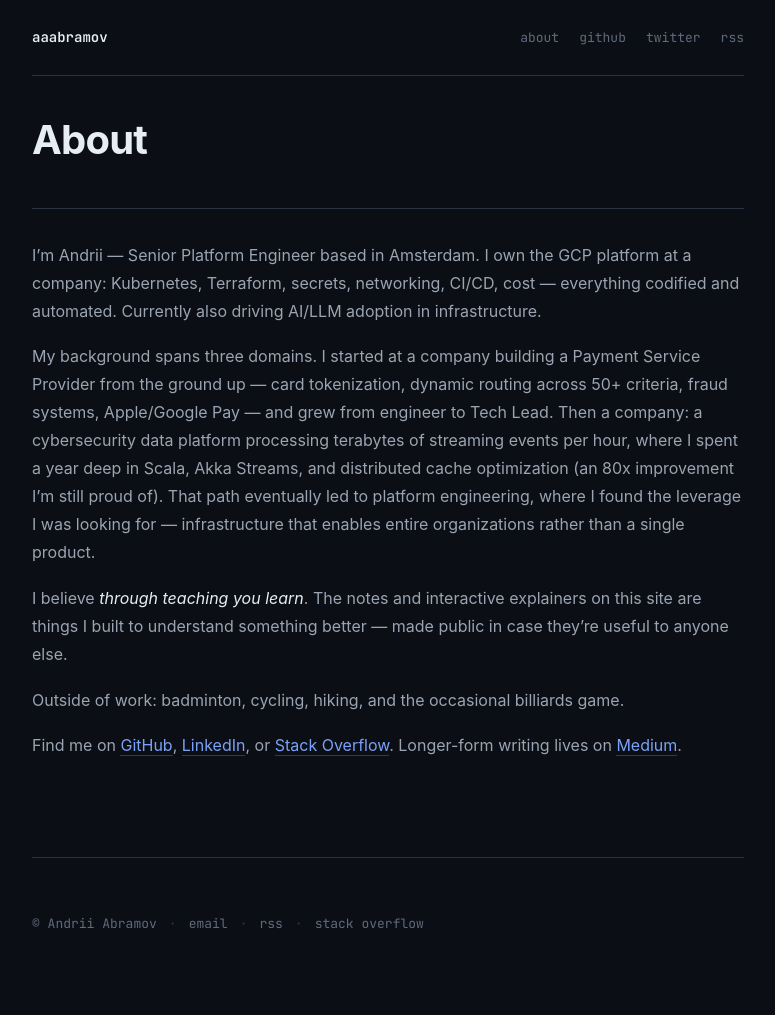
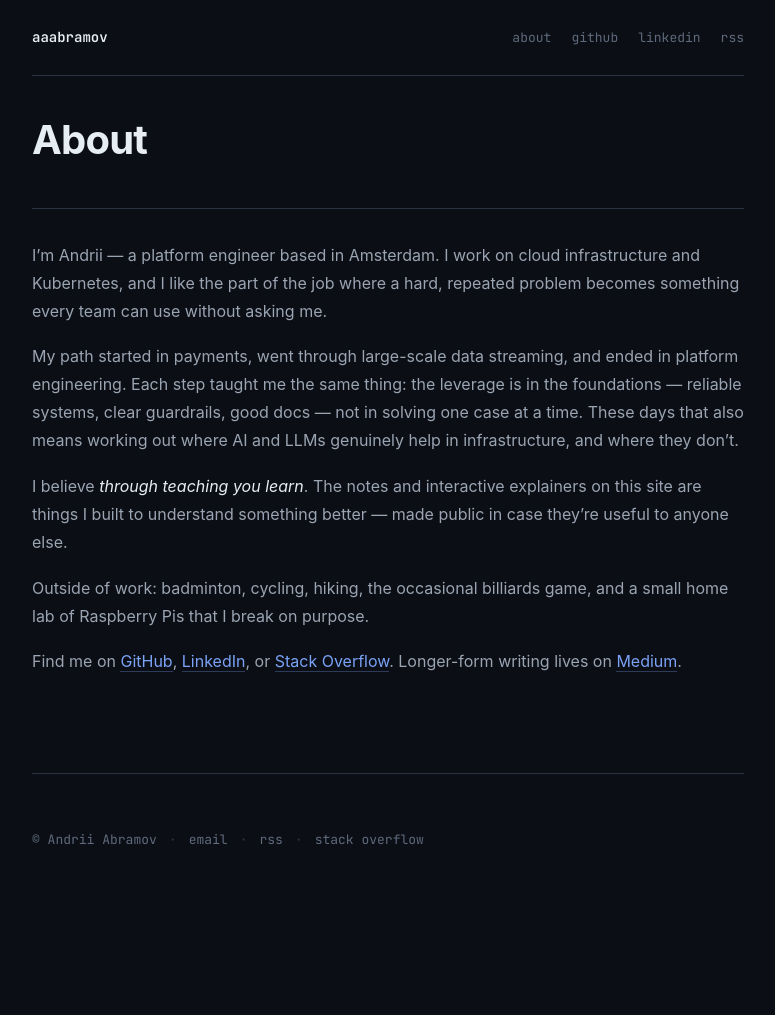
Before and after one commit to aaabramov/aaabramov.github.io, a Jekyll site: the page built from about.md, in a window 1280 px wide. Shown: the whole page, without its empty margins (252-1027 px from the left). Built offline with Jekyll 4.4.1, drawn with Linux system fonts in a browser that asks for light colours; after the commit the page ends 931 px from its top, so only the background shows below that.

Commit message:
Make About generic, drop company names, swap Twitter for LinkedIn (#8)

```diff
--- a/_config.yml
+++ b/_config.yml
@@ -5,7 +5,7 @@ description: >
 baseurl: ""
 url: "https://blog.iamandrii.com"
 
-twitter_username: abramov_andrii
+linkedin_username: andriiabramov
 stackoverflow_link: https://stackoverflow.com/users/5091346/andrii-abramov
 github_username: aaabramov
 
--- a/_layouts/default.html
+++ b/_layouts/default.html
@@ -40,7 +40,7 @@
     <nav>
       <a href="/about/">about</a>
       {% if site.github_username %}<a href="https://github.com/{{ site.github_username }}" target="_blank" rel="noopener noreferrer">github</a>{% endif %}
-      {% if site.twitter_username %}<a href="https://twitter.com/{{ site.twitter_username }}" target="_blank" rel="noopener noreferrer">twitter</a>{% endif %}
+      {% if site.linkedin_username %}<a href="https://www.linkedin.com/in/{{ site.linkedin_username }}" target="_blank" rel="noopener noreferrer">linkedin</a>{% endif %}
       <a href="/feed.xml">rss</a>
     </nav>
   </header>
--- a/about.md
+++ b/about.md
@@ -4,12 +4,12 @@ title: About
 permalink: /about/
 ---
 
-I'm Andrii — Senior Platform Engineer based in Amsterdam. I own the GCP platform at a company: Kubernetes, Terraform, secrets, networking, CI/CD, cost — everything codified and automated. Currently also driving AI/LLM adoption in infrastructure.
+I'm Andrii — a platform engineer based in Amsterdam. I work on cloud infrastructure and Kubernetes, and I like the part of the job where a hard, repeated problem becomes something every team can use without asking me.
 
-My background spans three domains. I started at a company building a Payment Service Provider from the ground up — card tokenization, dynamic routing across 50+ criteria, fraud systems, Apple/Google Pay — and grew from engineer to Tech Lead. Then a company: a cybersecurity data platform processing terabytes of streaming events per hour, where I spent a year deep in Scala, Akka Streams, and distributed cache optimization (an 80x improvement I'm still proud of). That path eventually led to platform engineering, where I found the leverage I was looking for — infrastructure that enables entire organizations rather than a single product.
+My path started in payments, went through large-scale data streaming, and ended in platform engineering. Each step taught me the same thing: the leverage is in the foundations — reliable systems, clear guardrails, good docs — not in solving one case at a time. These days that also means working out where AI and LLMs genuinely help in infrastructure, and where they don't.
 
 I believe *through teaching you learn*. The notes and interactive explainers on this site are things I built to understand something better — made public in case they're useful to anyone else.
 
-Outside of work: badminton, cycling, hiking, and the occasional billiards game.
+Outside of work: badminton, cycling, hiking, the occasional billiards game, and a small home lab of Raspberry Pis that I break on purpose.
 
 Find me on [GitHub](https://github.com/aaabramov), [LinkedIn](https://www.linkedin.com/in/andriiabramov), or [Stack Overflow](https://stackoverflow.com/users/5091346/andrii-abramov). Longer-form writing lives on [Medium](https://aaabramov.medium.com).
```
